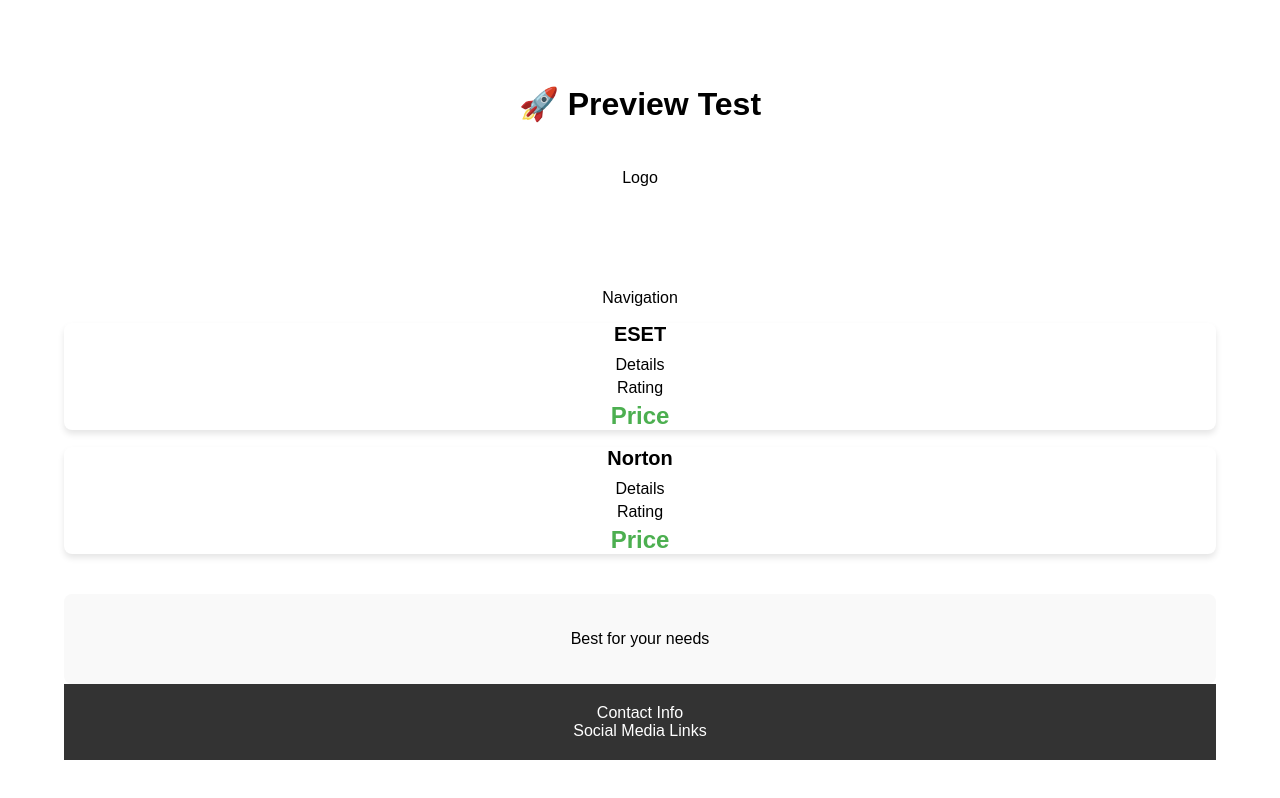
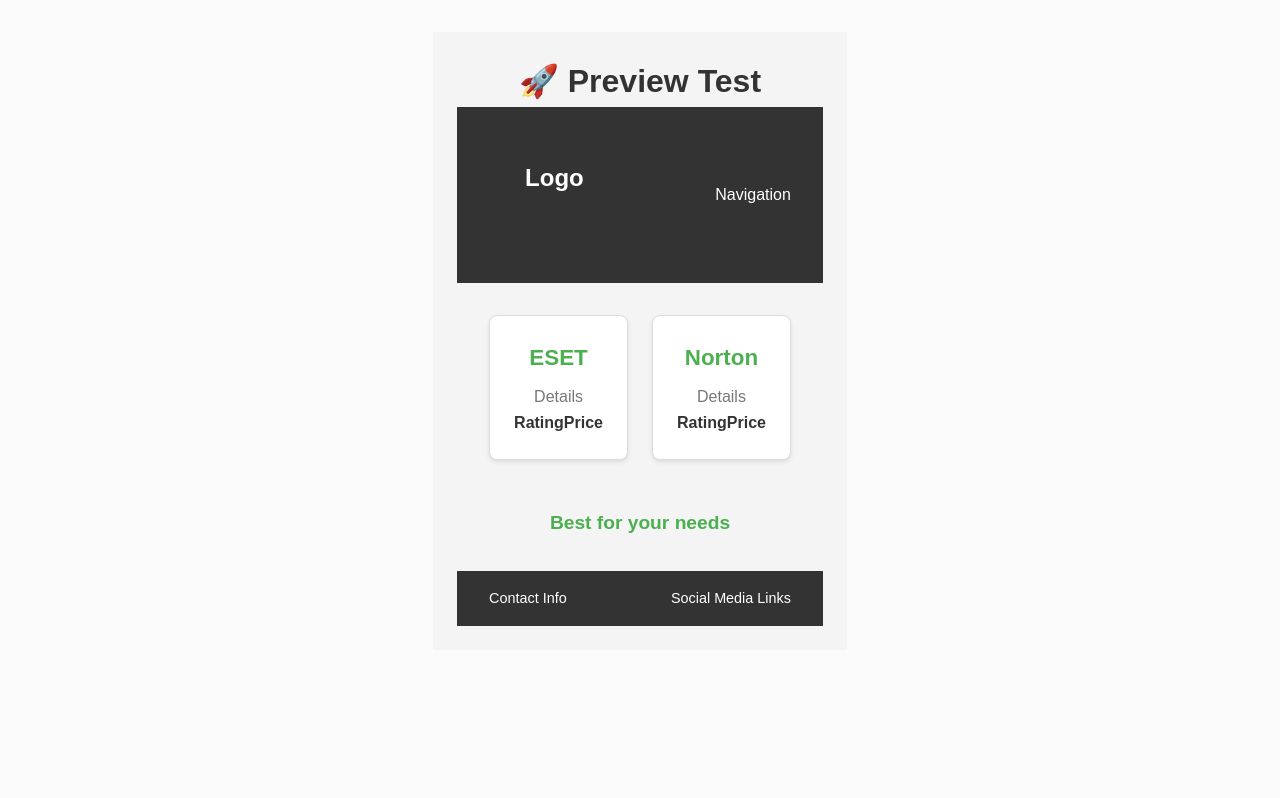
Before and after one commit to Tyouness/proofficestore-frontend, a React (Vite) app: page / in a window 1280 px wide. Shown: the top 798 px of the page. Built offline with nearby package versions, Linux system fonts and the light colour scheme.

Commit message:
Update index.css

```diff
--- a/src/index.css
+++ b/src/index.css
@@ -1,42 +1,184 @@
+/* Reset some default styles */
+* {
+  margin: 0;
+  padding: 0;
+  box-sizing: border-box;
+}
+
+body {
+  font-family: Arial, sans-serif;
+  background-color: #fafafa;
+  color: #333;
+  line-height: 1.6;
+  min-height: 100vh;
+  display: flex;
+  flex-direction: column;
+  justify-content: space-between;
+}
+
+/* Root Styles */
+:root {
+  --primary-color: #4CAF50;
+  --secondary-color: #333;
+  --bg-color: #f4f4f4;
+  --text-color: #333;
+  --footer-bg: #333;
+  --footer-text-color: white;
+  --link-color: #0099ff;
+  --link-hover-color: #007bb5;
+}
+
+/* Header Styles */
+header {
+  background-color: var(--secondary-color);
+  color: white;
+  padding: 1rem 2rem;
+  text-align: center;
+  display: flex;
+  justify-content: space-between;
+  align-items: center;
+}
+
+header .logo {
+  font-size: 1.5em;
+  font-weight: bold;
+}
+
+header .navigation a {
+  color: white;
+  margin: 0 1rem;
+  text-decoration: none;
+  font-size: 1em;
+}
+
+header .navigation a:hover {
+  color: var(--link-hover-color);
+}
+
+/* Main Content Section */
+main {
+  flex-grow: 1;
+  padding: 2rem;
+  background-color: var(--bg-color);
+}
+
+.product-comparison {
+  display: grid;
+  grid-template-columns: repeat(2, 1fr);
+  gap: 1.5rem;
+  margin-bottom: 2rem;
+}
+
 .product {
-  background-color: #fff;
+  background-color: white;
+  border: 1px solid #ddd;
+  padding: 1.5rem;
   border-radius: 8px;
-  box-shadow: 0px 4px 6px rgba(0, 0, 0, 0.1);
-  transition: transform 0.3s;
+  box-shadow: 0 2px 4px rgba(0, 0, 0, 0.1);
+  transition: all 0.3s ease-in-out;
 }
 
 .product:hover {
-  transform: translateY(-10px);
+  transform: translateY(-5px);
 }
 
-.productName {
-  font-size: 1.25rem;
-  font-weight: 700;
-  margin-bottom: 10px;
+.product h2 {
+  font-size: 1.4em;
+  margin-bottom: 0.5rem;
+  color: var(--primary-color);
 }
 
-.details, .rating, .price {
-  display: block;
-  margin: 5px 0;
+.product .details {
+  font-size: 1em;
+  color: #777;
 }
 
-.price {
-  font-size: 1.5rem;
+.product .rating,
+.product .price {
   font-weight: bold;
-  color: #4CAF50;
+  margin-top: 1rem;
 }
 
+/* User Decision Section */
 .user-decision {
-  background-color: #f9f9f9;
-  padding: 20px;
-  border-radius: 8px;
+  margin-top: 3rem;
   text-align: center;
-  margin-top: 40px;
+  font-size: 1.2em;
+  color: var(--secondary-color);
 }
 
+.user-decision .best-for-needs {
+  font-weight: bold;
+  color: var(--primary-color);
+}
+
+/* Footer Styles */
 footer {
-  background-color: #333;
-  padding: 20px;
+  background-color: var(--footer-bg);
+  color: var(--footer-text-color);
   text-align: center;
-  color: #fff;
+  padding: 1rem;
+  font-size: 0.9em;
+  display: flex;
+  justify-content: space-between;
+  align-items: center;
 }
+
+footer .contact-info,
+footer .social-media-links {
+  margin: 0 1rem;
+}
+
+footer .contact-info a,
+footer .social-media-links a {
+  color: white;
+  text-decoration: none;
+}
+
+footer .contact-info a:hover,
+footer .social-media-links a:hover {
+  text-decoration: underline;
+}
+
+/* Button Styles */
+button {
+  background-color: var(--primary-color);
+  color: white;
+  border: none;
+  padding: 10px 20px;
+  font-size: 1rem;
+  font-weight: bold;
+  border-radius: 5px;
+  cursor: pointer;
+  transition: all 0.3s ease;
+  margin-top: 2rem;
+}
+
+button:hover {
+  background-color: #45a049;
+}
+
+/* Media Queries */
+@media (max-width: 768px) {
+  header {
+    flex-direction: column;
+    text-align: center;
+  }
+
+  header .logo {
+    margin-bottom: 1rem;
+  }
+
+  .product-comparison {
+    grid-template-columns: 1fr;
+  }
+
+  .product {
+    padding: 1rem;
+  }
+
+  footer {
+    flex-direction: column;
+    font-size: 1rem;
+  }
+}
```
